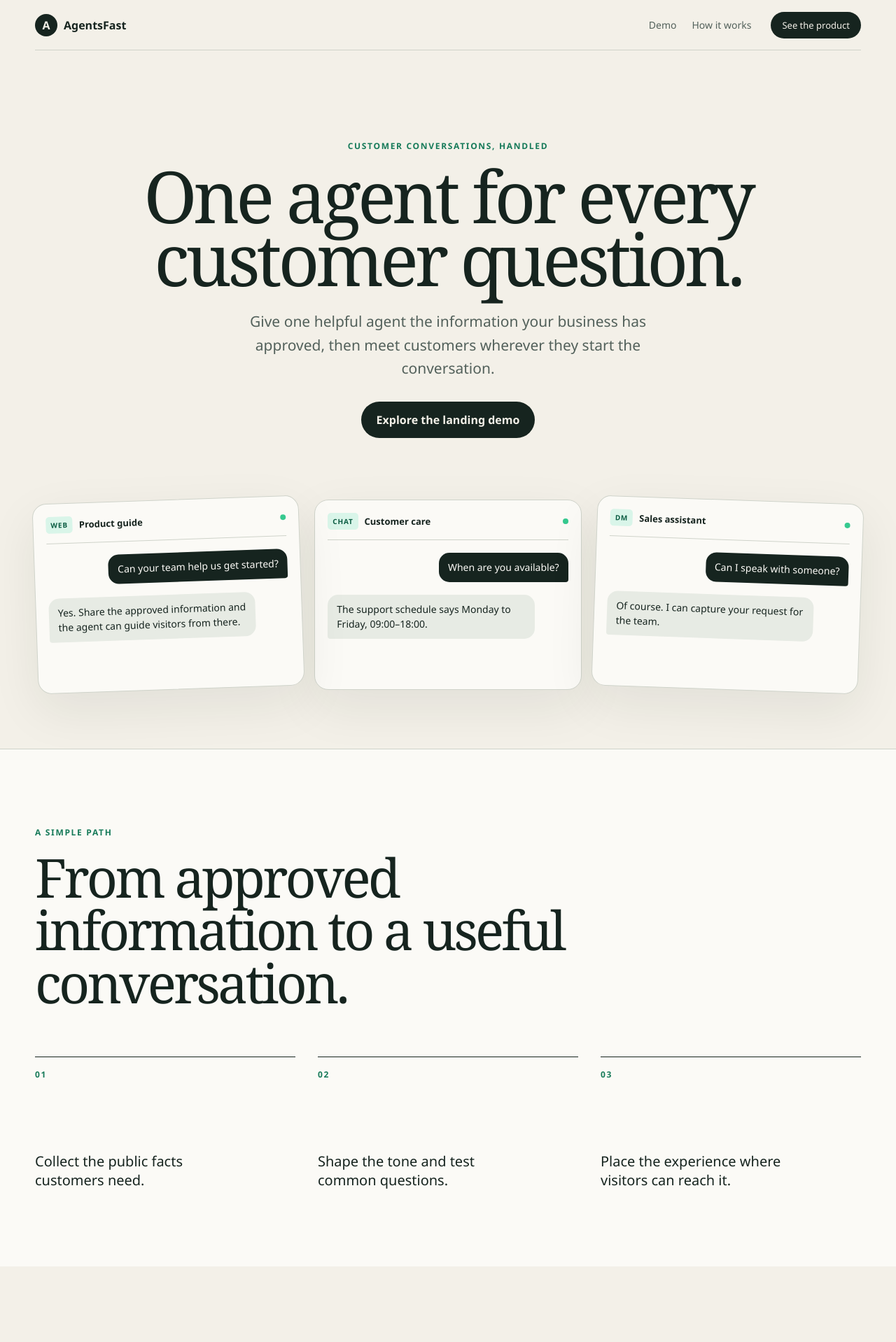
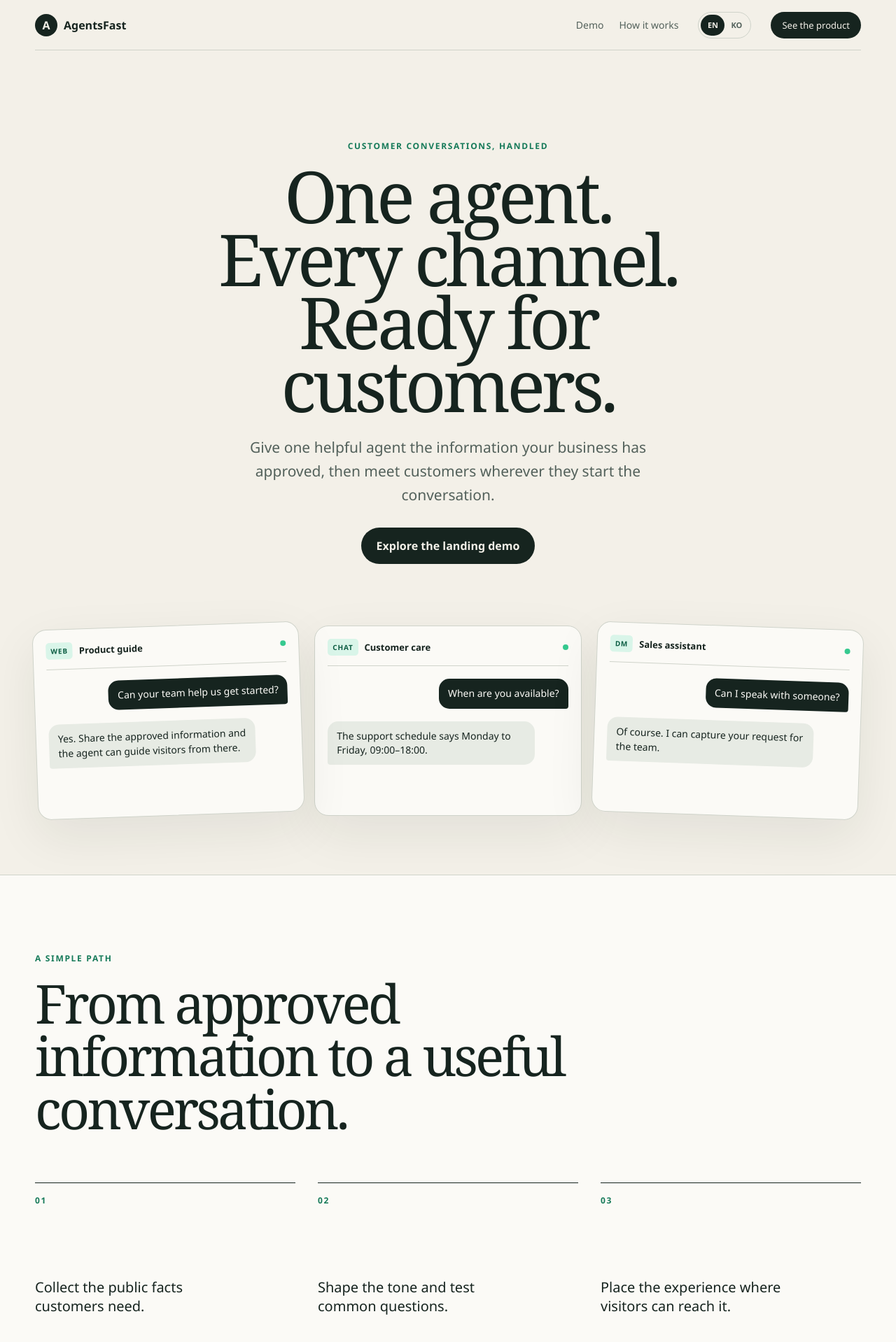
Before and after one commit to tinwolocaf-lab/makeagent, a React (Vite) app: page / in a window 1280 px wide. Shown: the top 1918 px of the page at 70% size. Before the commit the page ends 1810 px from the top, so only its background shows below. Built offline with nearby package versions, Linux system fonts and the light colour scheme.

Commit message:
localize the landing experience

```diff
--- a/src/App.tsx
+++ b/src/App.tsx
@@ -1,52 +1,48 @@
-const conversations = [
-  {
-    channel: "WEB",
-    name: "Product guide",
-    question: "Can your team help us get started?",
-    answer: "Yes. Share the approved information and the agent can guide visitors from there.",
-  },
-  {
-    channel: "CHAT",
-    name: "Customer care",
-    question: "When are you available?",
-    answer: "The support schedule says Monday to Friday, 09:00–18:00.",
-  },
-  {
-    channel: "DM",
-    name: "Sales assistant",
-    question: "Can I speak with someone?",
-    answer: "Of course. I can capture your request for the team.",
-  },
-];
+import { useState } from "react";
+import { COPY, LOCALES, type Locale } from "./content";
 
 export function App() {
+  const [locale, setLocale] = useState<Locale>("en");
+  const copy = COPY[locale];
+
   return (
-    <main>
+    <main lang={locale}>
       <header className="site-header">
-        <a className="brand" href="#top" aria-label="AgentsFast home">
+        <a className="brand" href="#top" aria-label={`${copy.brand} home`}>
           <span className="brand-mark" aria-hidden="true">A</span>
-          AgentsFast
+          {copy.brand}
         </a>
         <nav aria-label="Main navigation">
-          <a href="#demo">Demo</a>
-          <a href="#how">How it works</a>
+          <a href="#demo">{copy.navDemo}</a>
+          <a href="#how">{copy.navHow}</a>
         </nav>
-        <a className="header-cta" href="#demo">See the product</a>
+        <div className="locale-switcher" aria-label={copy.languageLabel}>
+          {LOCALES.map((item) => (
+            <button
+              aria-label={item === "en" ? "English" : "한국어"}
+              aria-pressed={item === locale}
+              key={item}
+              lang={item}
+              onClick={() => setLocale(item)}
+              type="button"
+            >
+              {item.toUpperCase()}
+            </button>
+          ))}
+        </div>
+        <a className="header-cta" href="#demo">{copy.headerCta}</a>
       </header>
 
       <section className="hero" id="top">
         <div className="hero-copy">
-          <p className="eyebrow">Customer conversations, handled</p>
-          <h1>One agent for every customer question.</h1>
-          <p className="hero-lede">
-            Give one helpful agent the information your business has approved,
-            then meet customers wherever they start the conversation.
-          </p>
-          <a className="primary-cta" href="#demo">Explore the landing demo</a>
+          <p className="eyebrow">{copy.eyebrow}</p>
+          <h1>{copy.title.map((line) => <span key={line}>{line}</span>)}</h1>
+          <p className="hero-lede">{copy.lede}</p>
+          <a className="primary-cta" href="#demo">{copy.cta}</a>
         </div>
 
-        <div className="conversation-grid" id="demo" aria-label="Example customer conversations">
-          {conversations.map((conversation) => (
+        <div className="conversation-grid" id="demo" aria-label={copy.examplesLabel}>
+          {copy.conversations.map((conversation) => (
             <article className="conversation-card" key={conversation.name}>
               <div className="card-head">
                 <span>{conversation.channel}</span>
@@ -61,12 +57,12 @@ export function App() {
       </section>
 
       <section className="how" id="how">
-        <p className="eyebrow">A simple path</p>
-        <h2>From approved information to a useful conversation.</h2>
+        <p className="eyebrow">{copy.howEyebrow}</p>
+        <h2>{copy.howTitle}</h2>
         <ol>
-          <li><b>01</b><span>Collect the public facts customers need.</span></li>
-          <li><b>02</b><span>Shape the tone and test common questions.</span></li>
-          <li><b>03</b><span>Place the experience where visitors can reach it.</span></li>
+          {copy.steps.map((step, index) => (
+            <li key={step}><b>{String(index + 1).padStart(2, "0")}</b><span>{step}</span></li>
+          ))}
         </ol>
       </section>
     </main>
--- /dev/null
+++ b/src/content.ts
@@ -0,0 +1,108 @@
+export const LOCALES = ["en", "ko"] as const;
+export type Locale = (typeof LOCALES)[number];
+
+export type LandingCopy = {
+  brand: string;
+  navDemo: string;
+  navHow: string;
+  headerCta: string;
+  languageLabel: string;
+  eyebrow: string;
+  title: readonly [string, string, string];
+  lede: string;
+  cta: string;
+  examplesLabel: string;
+  howEyebrow: string;
+  howTitle: string;
+  steps: readonly string[];
+  conversations: readonly {
+    channel: string;
+    name: string;
+    question: string;
+    answer: string;
+  }[];
+};
+
+export const COPY: Record<Locale, LandingCopy> = {
+  en: {
+    brand: "AgentsFast",
+    navDemo: "Demo",
+    navHow: "How it works",
+    headerCta: "See the product",
+    languageLabel: "Interface language",
+    eyebrow: "Customer conversations, handled",
+    title: ["One agent.", "Every channel.", "Ready for customers."],
+    lede:
+      "Give one helpful agent the information your business has approved, then meet customers wherever they start the conversation.",
+    cta: "Explore the landing demo",
+    examplesLabel: "Example customer conversations",
+    howEyebrow: "A simple path",
+    howTitle: "From approved information to a useful conversation.",
+    steps: [
+      "Collect the public facts customers need.",
+      "Shape the tone and test common questions.",
+      "Place the experience where visitors can reach it.",
+    ],
+    conversations: [
+      {
+        channel: "WEB",
+        name: "Product guide",
+        question: "Can your team help us get started?",
+        answer:
+          "Yes. Share the approved information and the agent can guide visitors from there.",
+      },
+      {
+        channel: "CHAT",
+        name: "Customer care",
+        question: "When are you available?",
+        answer: "The support schedule says Monday to Friday, 09:00–18:00.",
+      },
+      {
+        channel: "DM",
+        name: "Sales assistant",
+        question: "Can I speak with someone?",
+        answer: "Of course. I can capture your request for the team.",
+      },
+    ],
+  },
+  ko: {
+    brand: "AgentsFast",
+    navDemo: "데모",
+    navHow: "이용 방법",
+    headerCta: "제품 보기",
+    languageLabel: "인터페이스 언어",
+    eyebrow: "고객 대화를 더 빠르게",
+    title: ["하나의 에이전트.", "모든 채널.", "고객을 위한 준비."],
+    lede:
+      "회사가 승인한 정보를 하나의 유용한 에이전트에 제공하고, 고객이 대화를 시작하는 모든 곳에서 만나 보세요.",
+    cta: "랜딩 데모 살펴보기",
+    examplesLabel: "고객 대화 예시",
+    howEyebrow: "간단한 과정",
+    howTitle: "승인된 정보에서 유용한 대화까지.",
+    steps: [
+      "고객에게 필요한 공개 정보를 모읍니다.",
+      "말투를 정하고 자주 묻는 질문을 시험합니다.",
+      "방문자가 찾기 쉬운 곳에 경험을 배치합니다.",
+    ],
+    conversations: [
+      {
+        channel: "웹",
+        name: "제품 안내",
+        question: "시작하는 것을 도와줄 수 있나요?",
+        answer: "네. 승인된 정보를 바탕으로 방문자를 안내할 수 있습니다.",
+      },
+      {
+        channel: "채팅",
+        name: "고객 지원",
+        question: "언제 이용할 수 있나요?",
+        answer: "지원 시간은 월요일부터 금요일, 09:00–18:00입니다.",
+      },
+      {
+        channel: "DM",
+        name: "영업 안내",
+        question: "담당자와 이야기할 수 있나요?",
+        answer: "물론입니다. 팀에 전달할 요청을 남길 수 있습니다.",
+      },
+    ],
+  },
+};
--- a/src/landing.css
+++ b/src/landing.css
@@ -32,6 +32,9 @@ a { color: inherit; }
 .brand-mark { display: grid; width: 32px; height: 32px; place-items: center; border-radius: 50%; color: var(--paper); background: var(--ink); }
 .site-header nav { display: flex; gap: 22px; margin-left: auto; }
 .site-header nav a { color: var(--soft-ink); font-size: 14px; text-decoration: none; }
+.locale-switcher { display: inline-flex; padding: 3px; border: 1px solid var(--line); border-radius: 999px; }
+.locale-switcher button { min-width: 34px; min-height: 30px; border: 0; border-radius: 999px; color: var(--soft-ink); background: transparent; cursor: pointer; font: inherit; font-size: 11px; font-weight: 800; }
+.locale-switcher button[aria-pressed="true"] { color: var(--paper); background: var(--ink); }
 .header-cta, .primary-cta { border-radius: 999px; color: var(--paper); background: var(--ink); text-decoration: none; }
 .header-cta { padding: 10px 16px; font-size: 13px; }
 
@@ -40,6 +43,7 @@ a { color: inherit; }
 .eyebrow { margin: 0 0 18px; color: #167a59; font-size: 12px; font-weight: 800; letter-spacing: .14em; text-transform: uppercase; }
 h1, h2 { margin: 0; font-family: Georgia, "Times New Roman", serif; font-weight: 500; letter-spacing: -.05em; }
 h1 { font-size: clamp(54px, 8vw, 112px); line-height: .88; }
+h1 span { display: block; }
 .hero-lede { max-width: 610px; margin: 28px auto 0; color: var(--soft-ink); font-size: clamp(17px, 2vw, 21px); line-height: 1.6; }
 .primary-cta { display: inline-flex; margin-top: 30px; padding: 15px 22px; font-weight: 700; }
 
```
Also changed, not shown: 1 other file (tests, documents, lock files or other folders).
